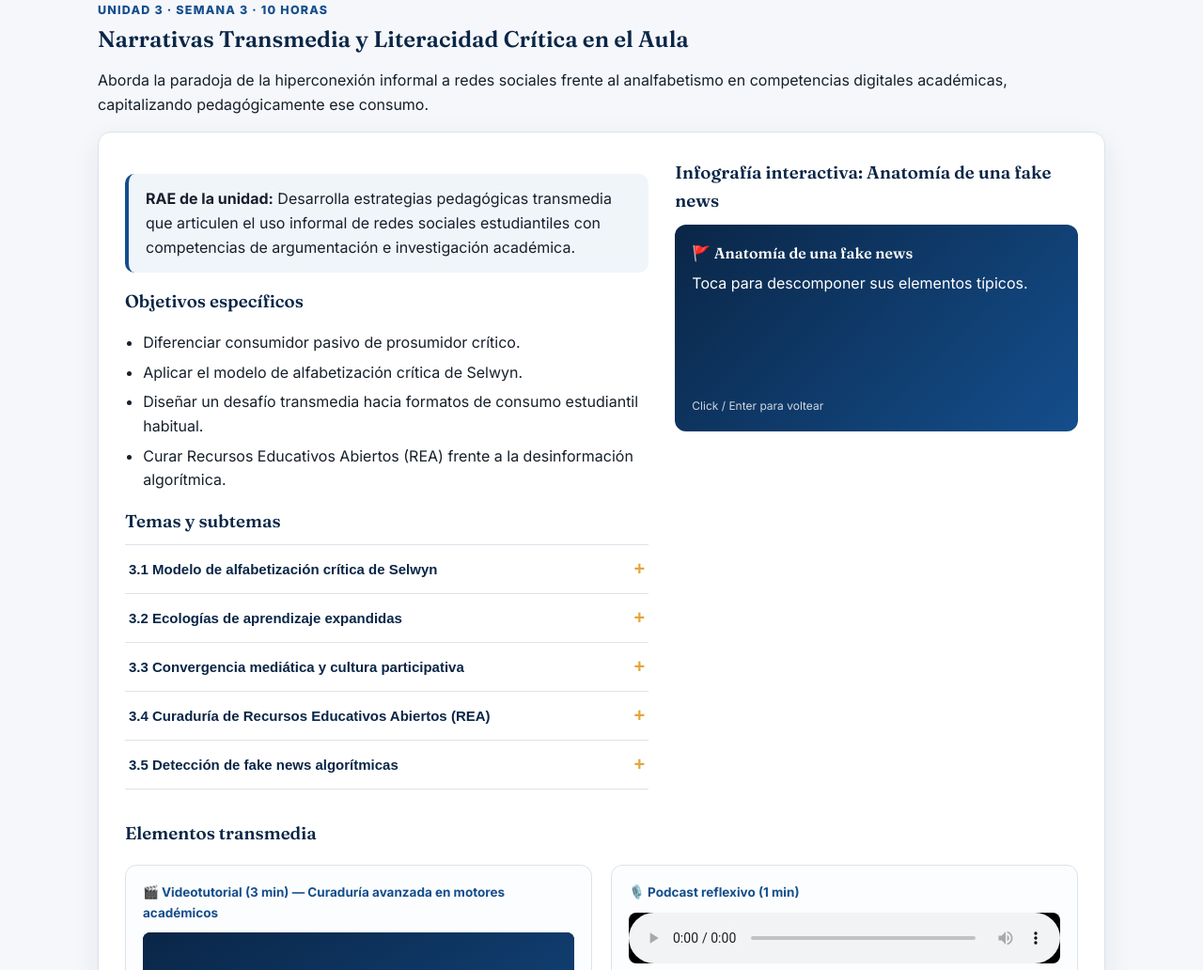
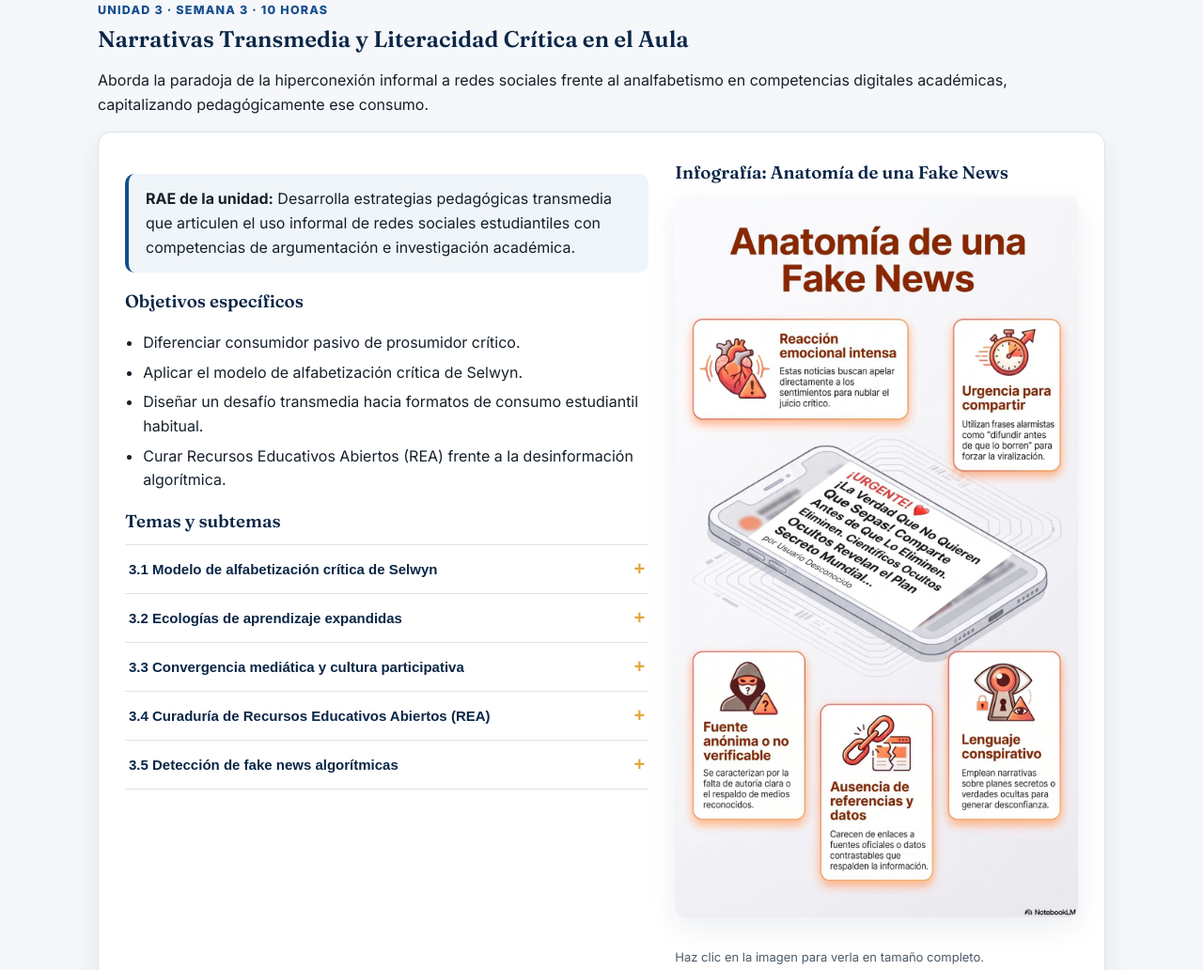
Before and after one commit to limarangel27/ova_transmedia, a plain HTML site: page index.html in a window 1280 px wide. Shown: the part 7330-8362 px from the top of the page at 94% size. Drawn offline with Linux system fonts and the light colour scheme; grey boxes are pictures that could not be loaded.

Commit message:
Update index.html

```diff
--- a/index.html
+++ b/index.html
@@ -365,21 +365,11 @@
         </div>
 
         <div>
-          <h3>Infografía interactiva: Anatomía de una fake news</h3>
-          <div class="info-card" tabindex="0" role="button" aria-label="Voltear infografía">
-            <div class="info-card__inner">
-              <div class="info-card__face info-card__face--front">
-                <h4>🚩 Anatomía de una fake news</h4>
-                <p>Toca para descomponer sus elementos típicos.</p>
-                <span class="info-card__hint">Click / Enter para voltear</span>
-              </div>
-              <div class="info-card__face info-card__face--back">
-                <p style="font-size:13px;">• Reacción emocional intensa<br>• Fuente anónima o no verificable<br>
-                • Urgencia para compartir<br>• Ausencia de referencias<br>• Lenguaje conspirativo</p>
-              </div>
-            </div>
-          </div>
-        </div>
+         <h3>Infografía: Anatomía de una Fake News</h3>
+          <a href="assets/infografia-unidad3.jpg" target="_blank" rel="noopener">
+            <img src="assets/infografia-unidad3.jpg" alt="Infografía: anatomía de una fake news, sus señales típicas — reacción emocional intensa, urgencia para compartir, fuente anónima, ausencia de referencias y lenguaje conspirativo" style="border-radius:12px; box-shadow:var(--shadow); width:100%;">
+          </a>
+          <p class="small mt-lg">Haz clic en la imagen para verla en tamaño completo.</p>
       </div>
 
       <h3 class="mt-lg">Elementos transmedia</h3>
```
